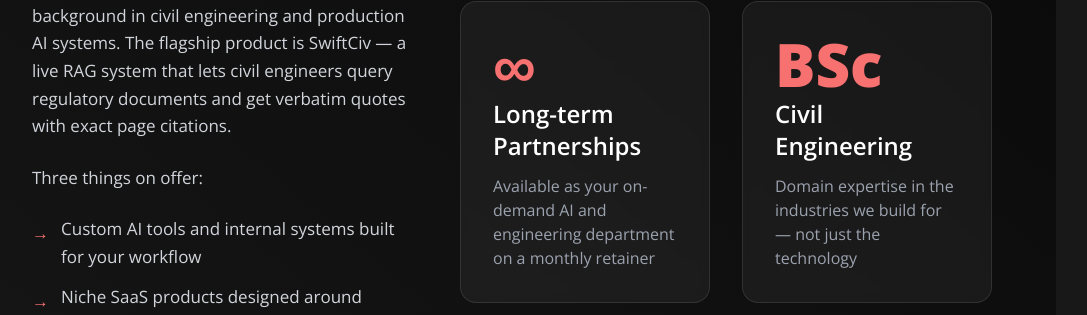
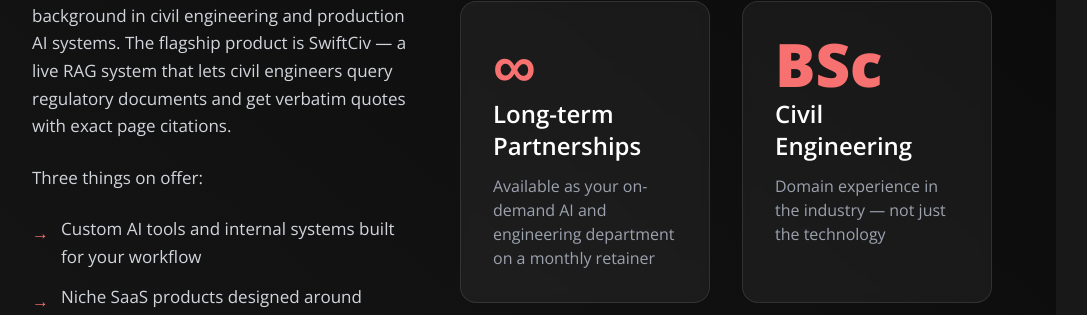
Before and after one commit to emmanueluwa/agency, a React (Vite) app: page / in a window 1280 px wide. Shown: the part 1310-1625 px from the top of the page, without its empty margins (128-1215 px from the left). Built offline with nearby package versions, Linux system fonts and the light colour scheme.

Commit message:
updating copy

```diff
--- a/src/components/About.jsx
+++ b/src/components/About.jsx
@@ -80,8 +80,7 @@ export const About = () => {
                 Civil Engineering
               </div>
               <p className="text-gray-400">
-                Domain expertise in the industries we build for — not just the
-                technology
+                Domain experience in the industry — not just the technology
               </p>
             </div>
           </div>
--- a/src/components/Blogs.jsx
+++ b/src/components/Blogs.jsx
@@ -7,8 +7,8 @@ export const Blogs = () => {
       {/* blog top */}
       <div>
         <h2 className="text-4xl font-bold text-center leading-snug lg:w-4/6 mx-auto pb-20">
-          We are agile. We adapt to change. We see change as an opportunity to
-          improve, we respond through planning and execution.
+          Agile. Adapt to change. Change is an opportunity to improve, with
+          response through planning and execution.
         </h2>
 
         {/* video player */}
```
